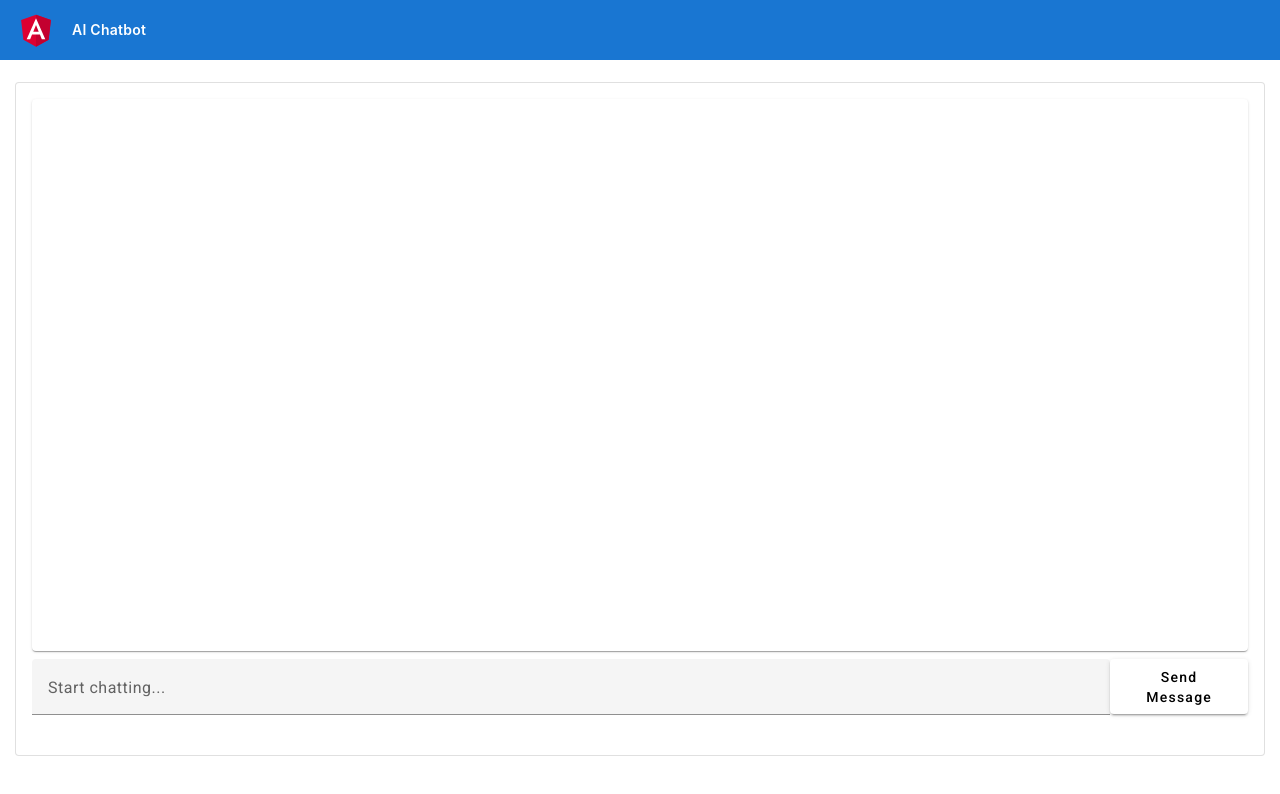
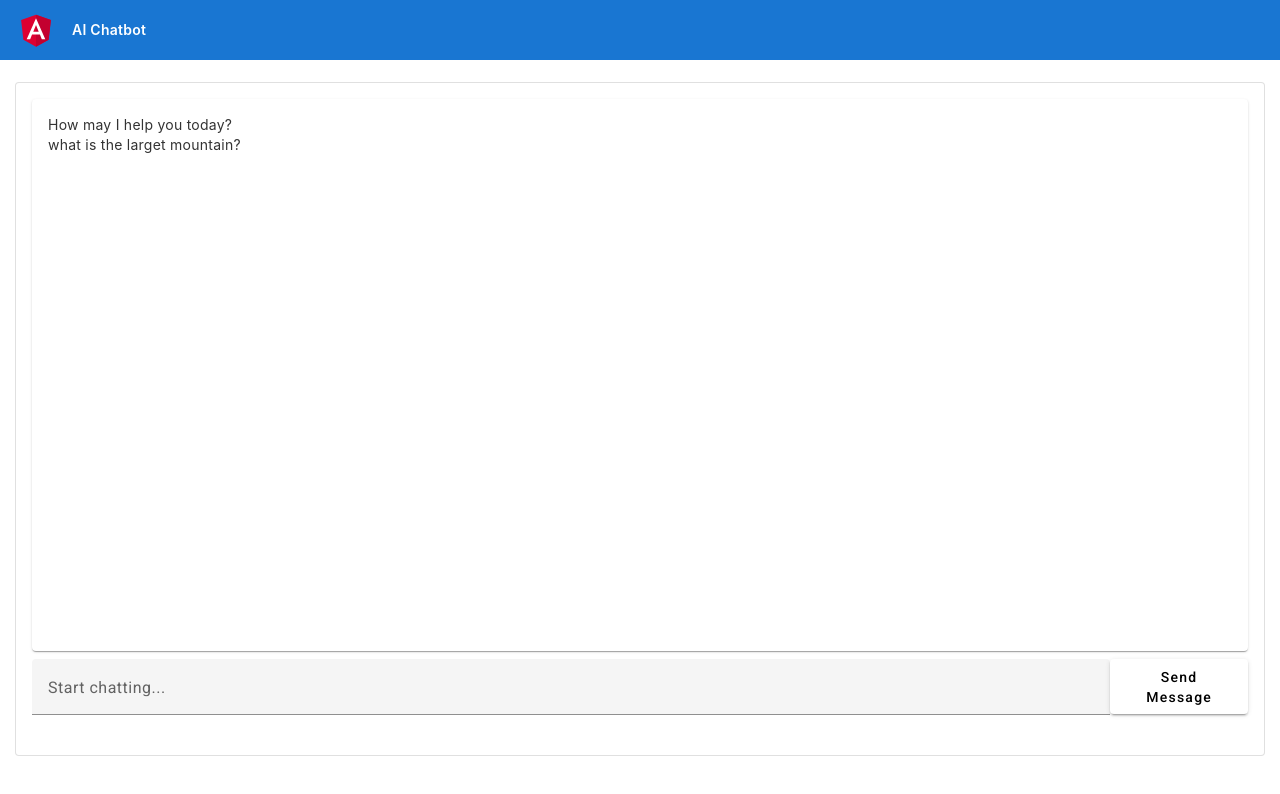
Before and after one commit to wbdvlpmnt/AI_Chatbot_UI, an Angular app: page / in a window 1280 px wide. Shown: the top 794 px of the page. Built offline with nearby package versions, Linux system fonts and the light colour scheme.

Commit message:
scaffold messaging

```diff
--- a/src/app/components/chat-window/chat-window.component.html
+++ b/src/app/components/chat-window/chat-window.component.html
@@ -3,7 +3,10 @@
     <div class="content">
       <mat-card appearance="raised">
         <mat-card-content>
-          <div class="response"></div>
+          <div class="response">
+            <div>{{ messages[0].messageContent }}</div>
+            <div>{{ messages[1].messageContent }}</div>
+          </div>
         </mat-card-content>
       </mat-card>
       <div class="toolbar">
--- a/src/app/components/chat-window/chat-window.component.ts
+++ b/src/app/components/chat-window/chat-window.component.ts
@@ -1,10 +1,24 @@
 import { Component } from '@angular/core';
+
+type message = {
+  messageType: 'system' | 'user';
+  messageContent: string;
+};
 
 @Component({
   selector: 'app-chat-window',
   templateUrl: './chat-window.component.html',
-  styleUrls: ['./chat-window.component.scss']
+  styleUrls: ['./chat-window.component.scss'],
 })
 export class ChatWindowComponent {
-
+  messages: message[] = [
+    {
+      messageType: 'system',
+      messageContent: 'How may I help you today?',
+    },
+    {
+      messageType: 'user',
+      messageContent: 'what is the larget mountain?',
+    },
+  ];
 }
```
